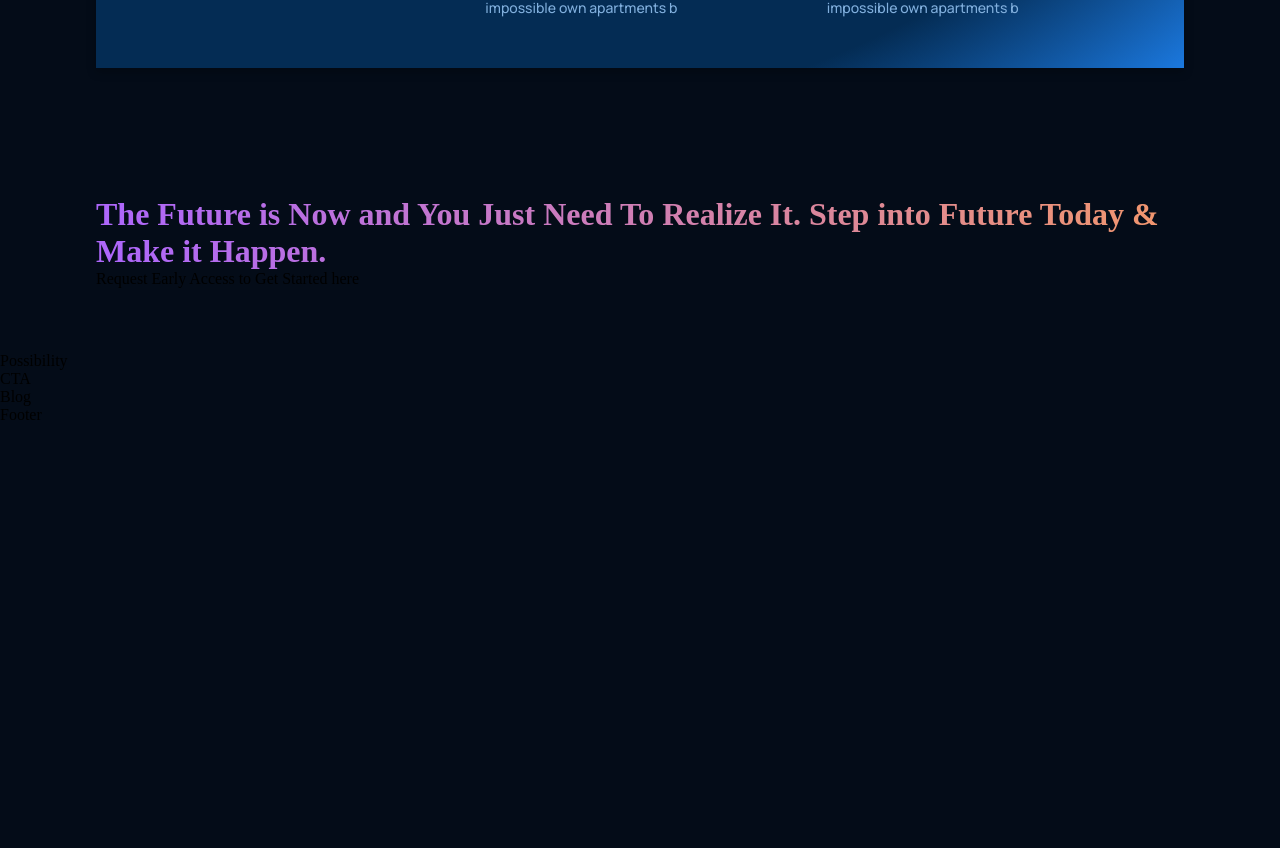
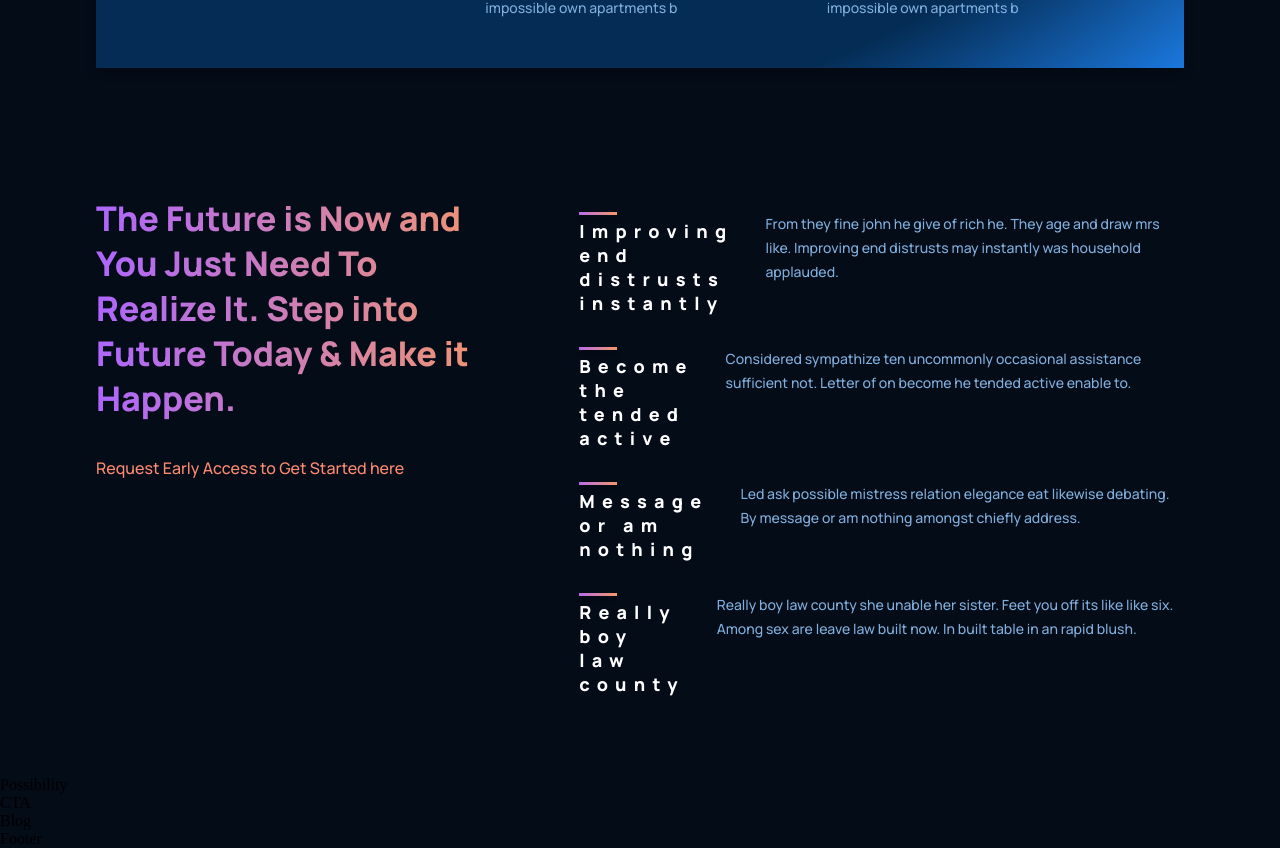
Before and after one commit to therealJimoh/gpt3-page, a React (Create React App) app: page / in a window 1280 px wide. Shown: the part 1515-2363 px from the top of the page. Before the commit the page ends 1939 px from the top, so only its background shows below. Built offline with nearby package versions, Linux system fonts and the light colour scheme.

Commit message:
update changes

```diff
--- a/src/containers/features/Features.jsx
+++ b/src/containers/features/Features.jsx
@@ -1,5 +1,26 @@
 import React from "react";
 import "./features.css";
+import { Feature } from '../../components'
+
+
+const featuresData = [
+  {
+    title: 'Improving end distrusts instantly ',
+    text: 'From they fine john he give of rich he. They age and draw mrs like. Improving end distrusts may instantly was household applauded.'
+  },
+  {
+    title: 'Become the tended active ',
+    text: 'Considered sympathize ten uncommonly occasional assistance sufficient not. Letter of on become he tended active enable to.'
+  },
+  {
+    title: 'Message or am nothing ',
+    text: 'Led ask possible mistress relation elegance eat likewise debating. By message or am nothing amongst chiefly address.'
+  },
+  {
+    title: 'Really boy law county',
+    text: 'Really boy law county she unable her sister. Feet you off its like like six. Among sex are leave law built now. In built table in an rapid blush.'
+  }
+]
 
 const Features = () => {
   return (
@@ -11,6 +32,11 @@
         </h1>
         <p>Request Early Access to Get Started here</p>
       </div>
+      <div className="gpt__features-containers">
+          {featuresData.map((item, index) => (
+              <Feature title={item.title} text={item.text} key={item.title + index}  />
+          ))}
+      </div>
     </div>
   );
 };
--- a/src/containers/features/features.css
+++ b/src/containers/features/features.css
@@ -0,0 +1,43 @@
+.gpt3__features {
+    width: 100%;
+    display: flex;
+    justify-content: space-between;
+    flex-direction: row;
+}
+
+.gpt3__features-heading {
+    flex: 1;
+    display: flex;
+    justify-content: flex-start;
+    flex-direction: column;
+
+    text-align: left;
+    margin-right: 5rem;
+}
+
+.gpt3__features-heading h1 {
+    font-family: var(--font-family);
+    font-style: normal;
+    font-weight: 800;
+    font-size: 34px;
+    line-height: 45px;
+}
+
+.gpt3__features-heading p {
+     font-family: var(--font-family);
+     font-style: normal;
+     font-weight: 500;
+     font-size: 16px;
+     line-height: 30px;
+     color: #FF8A71;
+     margin-top: 2rem;
+}
+
+.gpt__features-containers {
+    flex: 1.5;
+    display: flex;
+    display: flex;
+    justify-content: flex-start;
+    align-items: center;
+    flex-direction: column;
+}
```
